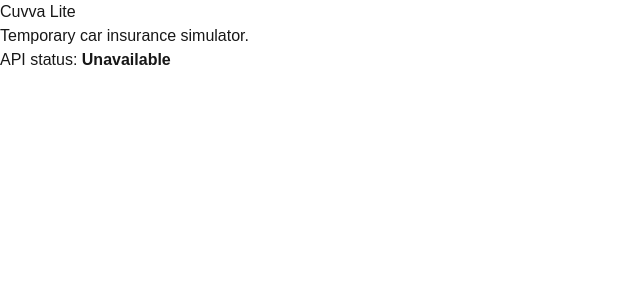
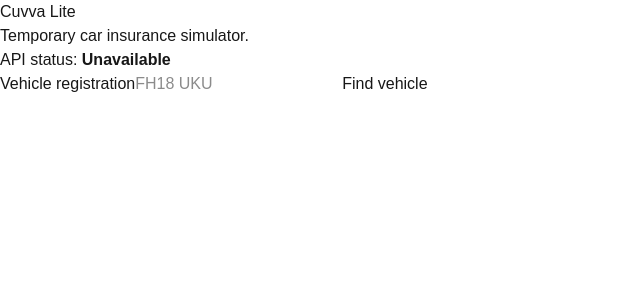
Before and after one commit to horridharry/cuvva-lite, a Next.js app in the folder frontend/: page / in a window 1280 px wide. Shown: the top 300 px of the page, without its empty margins (0-640 px from the left). Built offline with nearby package versions, Linux system fonts and the light colour scheme; no server answers.

Commit message:
main: frontend: add vehicle reg lookup

```diff
--- a/frontend/src/app/page.tsx
+++ b/frontend/src/app/page.tsx
@@ -1,4 +1,5 @@
 import { ApiStatus } from "@/components/api-status";
+import { VehicleSearch } from "@/components/vehicle-search";
 
 export default function Home() {
   return (
@@ -8,6 +9,7 @@
       <p>Temporary car insurance simulator.</p>
 
       <ApiStatus />
+      <VehicleSearch/>
     </main>
   );
 }
--- /dev/null
+++ b/frontend/src/components/vehicle-search.tsx
@@ -0,0 +1,82 @@
+"use client";
+
+import { SubmitEvent, useState } from "react";
+import type { Vehicle } from "@/types/vehicle";
+
+export function VehicleSearch() {
+  const [error, setError] = useState("");
+  const [loading, setLoading] = useState(false);
+  const [registration, setRegistration] = useState("");
+  const [vehicle, setVehicle] = useState<Vehicle | null>(null);
+
+  async function handleSubmit(event: SubmitEvent<HTMLFormElement>) {
+    event.preventDefault();
+
+    setError("");
+    setLoading(true);
+    setVehicle(null);
+
+    try {
+      const normalisedRegistration = registration.trim();
+
+      const response = await fetch(
+        `/api/vehicles/${encodeURIComponent(normalisedRegistration)}`
+      );
+
+      if (response.status === 404) {
+        setError("Vehicle not found");
+        return;
+      }
+
+      if (!response.ok) {
+        throw new Error("Vehicle lookup failed");
+      }
+
+      const data: Vehicle = await response.json();
+
+      setVehicle(data);
+    } catch {
+      setError("Something went wrong. Please try again.");
+    } finally {
+      setLoading(false);
+    }
+  }
+
+  return (
+    <section>
+      <form onSubmit={handleSubmit}>
+        <label htmlFor="registration">
+          Vehicle registration
+        </label>
+
+        <input
+          id="registration"
+          type="text"
+          value={registration}
+          onChange={(event) => setRegistration(event.target.value)}
+          placeholder="FH18 UKU"
+          required
+        />
+
+        <button type="submit" disabled={loading}>
+          {loading ? "Searching..." : "Find vehicle"}
+        </button>
+      </form>
+
+      {error && <p>{error}</p>}
+
+      {vehicle && (
+        <div>
+          <h2>
+            {vehicle.make} {vehicle.model}
+          </h2>
+
+          <p>Registration: {vehicle.registration}</p>
+          <p>Year: {vehicle.year}</p>
+          <p>Fuel: {vehicle.fuelType}</p>
+          <p>Engine: {vehicle.engineSizeCc}cc</p>
+        </div>
+      )}
+    </section>
+  );
+}
--- /dev/null
+++ b/frontend/src/types/vehicle.ts
@@ -0,0 +1,9 @@
+export type Vehicle = {
+  id: number;
+  registration: string;
+  make: string;
+  model: string;
+  year: number;
+  fuelType: string;
+  engineSizeCc: number;
+};
```
